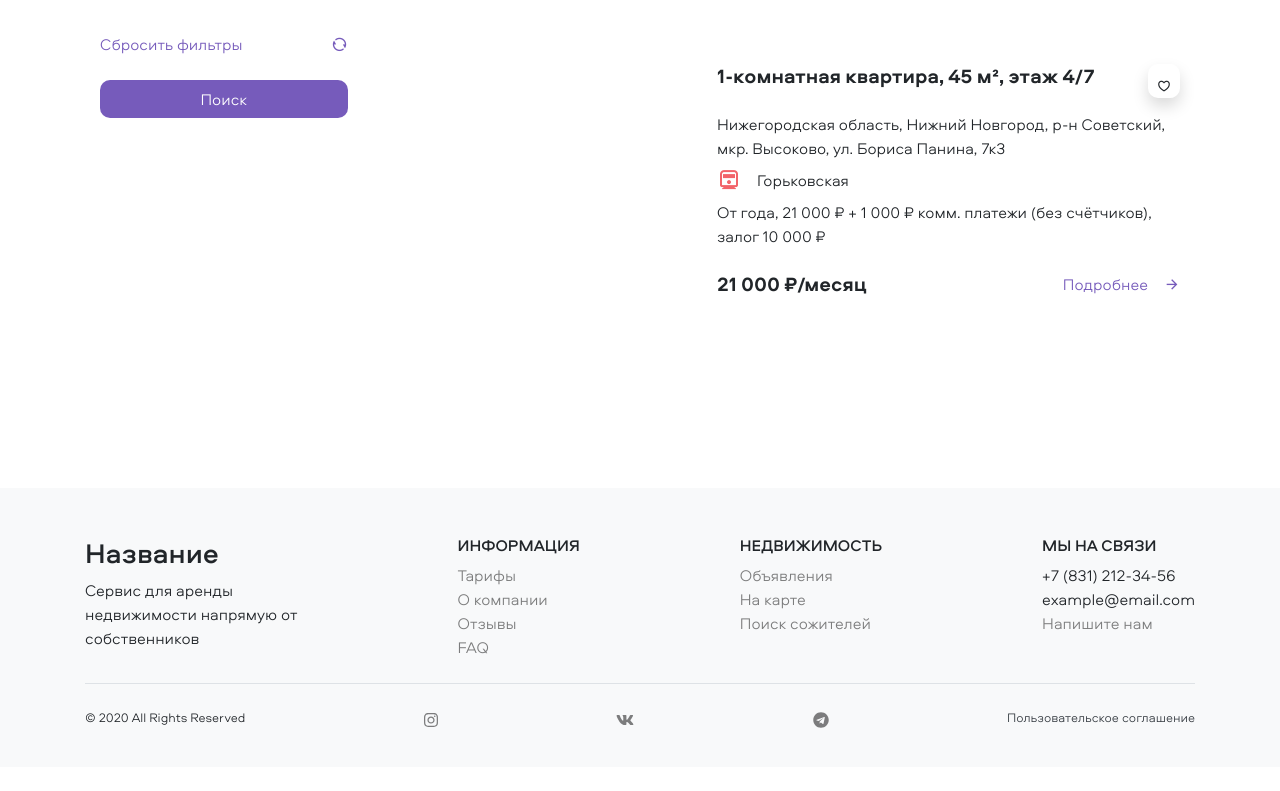
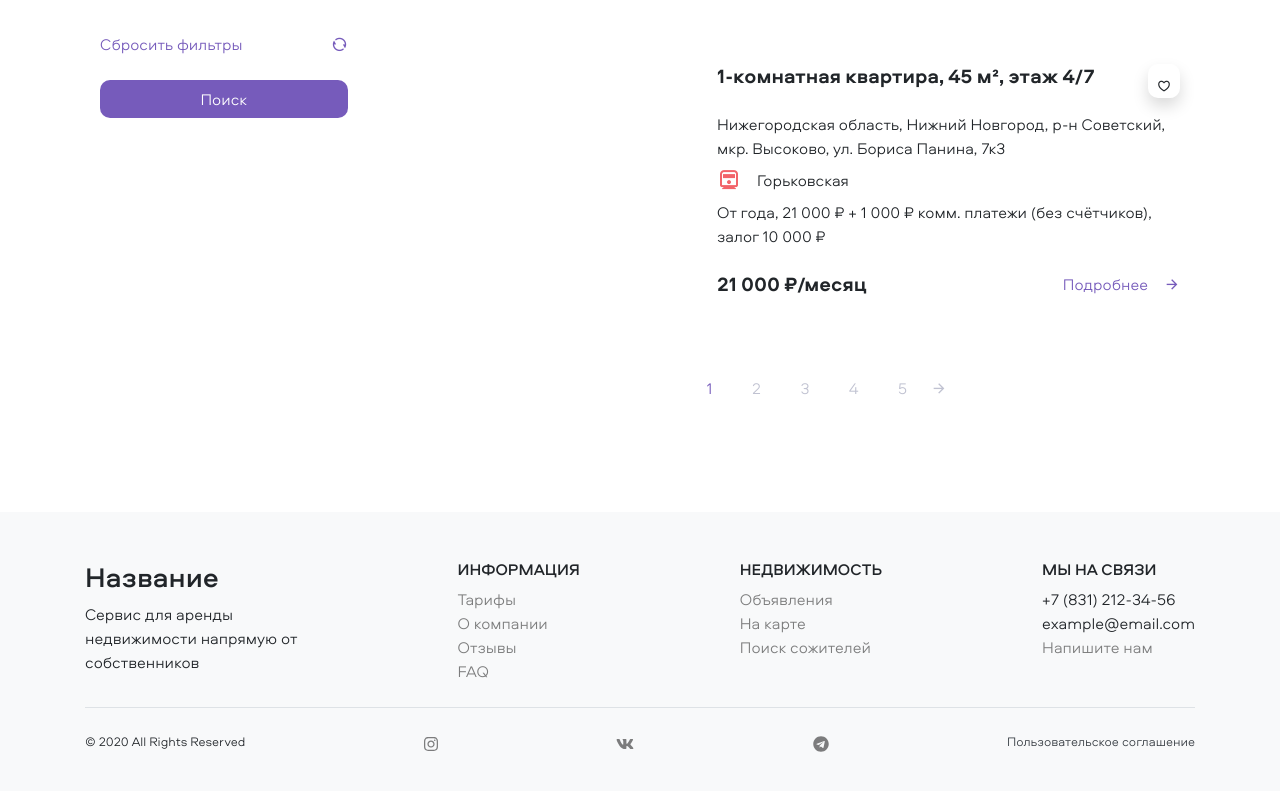
Before and after one commit to honeyshi/RealEstateAgency, a React (Create React App) app: page /flats in a window 1280 px wide. Shown: the part 792-1583 px from the top of the page. Before the commit the page ends 1559 px from the top, so only its background shows below. Built offline with nearby package versions, Linux system fonts and the light colour scheme.

Commit message:
Create pagination with pages number

```diff
--- a/src/app/navbarPages/advertismentsListPage/advertisment/advertismentsContainer.tsx
+++ b/src/app/navbarPages/advertismentsListPage/advertisment/advertismentsContainer.tsx
@@ -6,6 +6,7 @@ import { Select } from 'shared/composite/select';
 import { setSortingFilter } from 'data/actions';
 
 import { Advertisment } from './advertisment';
+import { NumberPagination } from 'shared/pagination';
 
 const advertisments = [
   {
@@ -69,6 +70,7 @@ export const AdvertismentsContainer: React.FC = () => {
             />
           </Flexbox>
           {advertismentItemComponents}
+          <NumberPagination amountPages={10} />
         </>
       ) : (
         <TextField classes="lead">
--- a/src/shared/pagination/index.ts
+++ b/src/shared/pagination/index.ts
@@ -1,2 +1,3 @@
 export { LinePagination } from './linePagination';
 export { LinePaginationItem } from './linePaginationItem';
+export { NumberPagination } from './numberPagination';
--- a/src/shared/pagination/linePagination.tsx
+++ b/src/shared/pagination/linePagination.tsx
@@ -1,5 +1,5 @@
 import React, { useMemo, useState } from 'react';
-import { Column, Flexbox, Icon } from 'shared/base';
+import { Column, Flexbox, RemixIcon } from 'shared/base';
 import { LinePaginationItem } from 'shared/pagination';
 import { decrementIndex, incrementIndex } from 'core/paginationHandler';
 
@@ -26,7 +26,7 @@ export const LinePagination: React.FC<ILinePaginationProps> = ({ amountItems, on
       <Flexbox w="100" className="line-pagination">
         {paginationItemComponents}
       </Flexbox>
-      <Icon
+      <RemixIcon
         name="arrow-left"
         mr="1"
         ml="4"
@@ -35,7 +35,7 @@ export const LinePagination: React.FC<ILinePaginationProps> = ({ amountItems, on
           onLeftClick();
         }}
       />
-      <Icon
+      <RemixIcon
         name="arrow-right"
         ml="1"
         onClick={() => {
--- /dev/null
+++ b/src/shared/pagination/numberPagination.tsx
@@ -0,0 +1,49 @@
+import classNames from 'classnames';
+import React, { useMemo, useState } from 'react';
+import { Link } from 'react-router-dom';
+
+import { Flexbox, RemixIcon } from 'shared/base';
+
+const showPages = 5;
+const bias = 2; // in order to include current page and previous
+
+export const NumberPagination: React.FC<{ amountPages: number }> = ({ amountPages }) => {
+  const [activeIndex, setActiveIndex] = useState(1);
+  const lastPage = activeIndex + showPages - bias > amountPages ? amountPages : activeIndex + showPages - bias;
+  const visiblePagesNumbers =
+    lastPage - activeIndex + bias === showPages
+      ? Array(showPages)
+          .fill(0)
+          .map((_, idx) => {
+            return activeIndex === 1 ? activeIndex + idx : activeIndex - 1 + idx;
+          })
+      : Array(showPages)
+          .fill(0)
+          .map((_, idx) => lastPage - showPages + 1 + idx);
+  const visiblePagesItemComponents = useMemo(() => {
+    const visiblePagesItems = visiblePagesNumbers.map((visiblePageNumber) => {
+      return (
+        <Link
+          to="#"
+          className={classNames('pagination-item', { active: visiblePageNumber === activeIndex })}
+          onClick={() => setActiveIndex(visiblePageNumber)}
+          key={`pagination-link-${visiblePageNumber}`}>
+          {visiblePageNumber}
+        </Link>
+      );
+    });
+    return visiblePagesItems;
+  }, [activeIndex, visiblePagesNumbers]);
+
+  return (
+    <Flexbox alignItems="center" justifyContent="center" className="pagination">
+      {activeIndex !== 1 && <RemixIcon name="arrow-left" mr="4" onClick={() => setActiveIndex(activeIndex - 1)} />}
+      <Flexbox justifyContent="between" w="25" className="number-pagination">
+        {visiblePagesItemComponents}
+      </Flexbox>
+      {lastPage !== amountPages && (
+        <RemixIcon name="arrow-right" ml="4" onClick={() => setActiveIndex(activeIndex + 1)} />
+      )}
+    </Flexbox>
+  );
+};
--- a/src/shared/pagination/paginationStyle.scss
+++ b/src/shared/pagination/paginationStyle.scss
@@ -1,24 +1,34 @@
 @import 'shared/base/utils/styleVariables';
 
+.pagination {
+  i {
+    cursor: pointer;
+    color: $light-color;
+    &:hover {
+      color: $accent-color;
+    }
+  }
+  .line-pagination {
     .pagination-item {
+      height: 0.25rem;
       background-color: $light-color;
       &.active {
         background-color: $accent-color;
       }
     }
-
-.line-pagination {
+  }
+  .number-pagination {
     .pagination-item {
-    height: 0.25rem;
+      color: $light-color;
+      &.active {
+        color: $accent-color;
+        &:hover {
+          color: $accent-color-hover;
         }
       }
-
-.pagination {
-  svg {
-    cursor: pointer;
-    color: $light-color;
-  }
-  svg:hover {
+      &:hover {
         color: $accent-color;
       }
     }
+  }
+}
```
Lines whose indentation alone changed are shown as unchanged.
